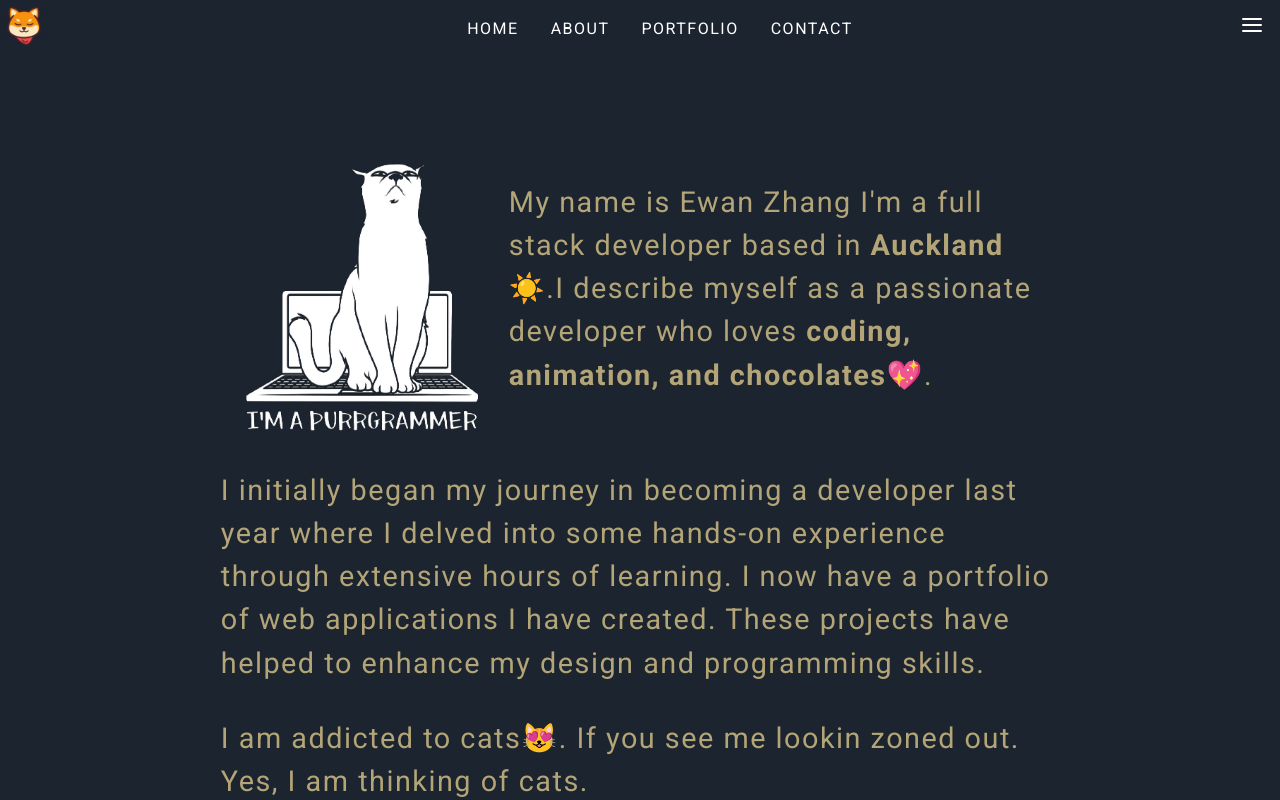
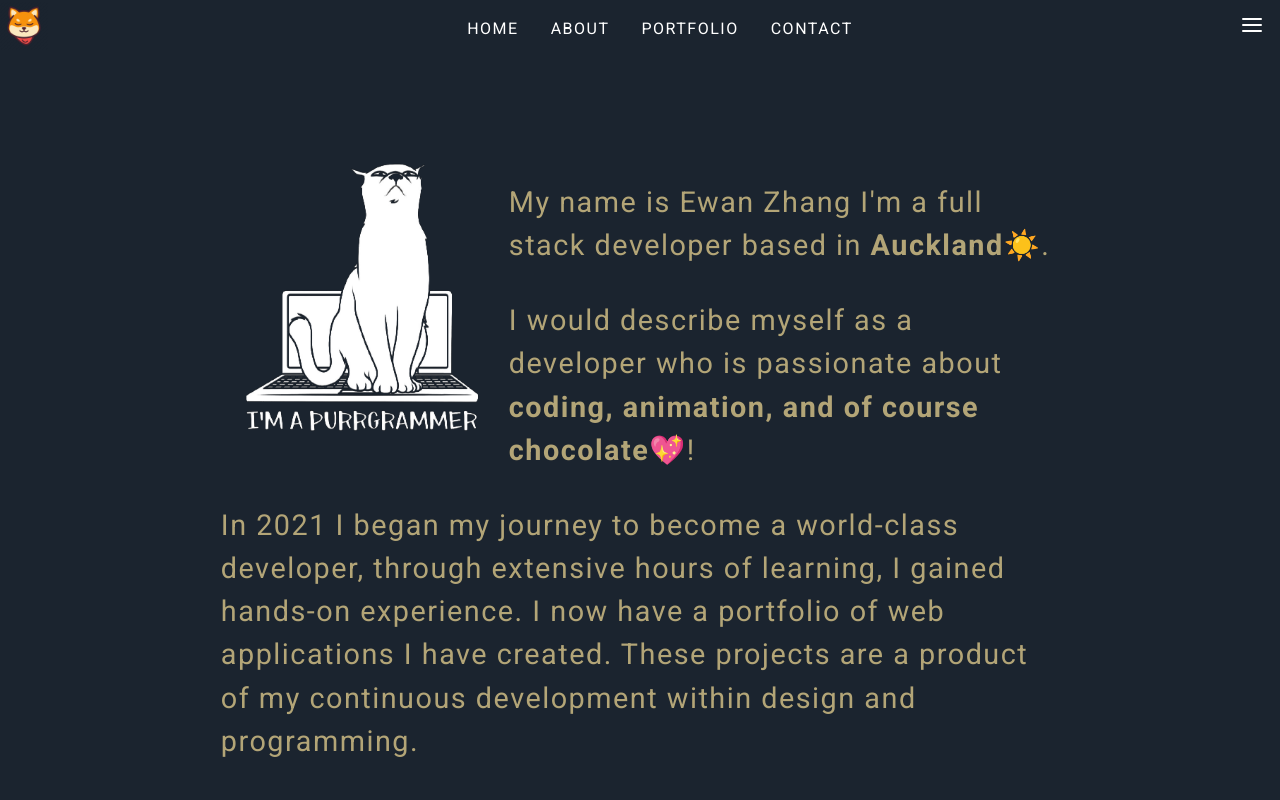
Before and after one commit to zyc2339/Ewan-portfolio, a React (Create React App) app: page /home in a window 1280 px wide. Shown: the top 800 px of the page. Built offline with nearby package versions, Linux system fonts and the light colour scheme.

Commit message:
typo correct

```diff
--- a/public/index.html
+++ b/public/index.html
@@ -2,7 +2,7 @@
 <html lang="en">
   <head>
     <meta charset="utf-8" />
-    <link rel="icon" href="icon.png" />
+    <link rel="icon" href="image/icon.png" />
     <meta name="viewport" content="width=device-width, initial-scale=1" />
     <meta name="theme-color" content="#000000" />
     <meta
--- a/src/components/Home/Home.js
+++ b/src/components/Home/Home.js
@@ -2,13 +2,9 @@ import "./styles/style.css";
 import { FaGithub, FaLinkedinIn } from "react-icons/fa";
 import { useState } from "react";
 import { Outlet, Link } from "react-router-dom";
-import IconButton from "@mui/material/IconButton";
-import Avatar from "@mui/material/Avatar";
 import Menu from "@mui/material/Menu";
 import MenuItem from "@mui/material/MenuItem";
 import { FiMenu } from "react-icons/fi";
-
-import { GrMenu } from "react-icons/gr";
 
 function Home() {
   const [anchorEl, setAnchorEl] = useState(null);
--- a/src/components/Home/main/About.js
+++ b/src/components/Home/main/About.js
@@ -2,28 +2,32 @@ export default function About() {
   return (
     <div className="about">
       {/* <h3>Who is this guy</h3> */}
-      <div class="image">
+      <div className="image">
         <img src="/image/cat-p2.png" alt="cat" />
-        <p>
-          My name is Ewan Zhang I'm a full stack developer based in
-          <b> Auckland</b>☀️.I describe myself as a passionate developer who
-          loves
-          <b> coding, animation, and chocolates</b>💖.
-        </p>
+        <div className="image-box">
+          <p>
+            My name is Ewan Zhang I'm a full stack developer based in
+            <b> Auckland</b>☀️.
+          </p>
+
+          <p>
+            I would describe myself as a developer who is passionate about
+            <b> coding, animation, and of course chocolate</b>💖!
+          </p>
+        </div>
       </div>
       <p>
-        I initially began my journey in becoming a developer last year where I
-        delved into some hands-on experience through extensive hours of
-        learning. I now have a portfolio of web applications I have created.
-        These projects have helped to enhance my design and programming skills.
+        In 2021 I began my journey to become a world-class developer, through
+        extensive hours of learning, I gained hands-on experience. I now have a
+        portfolio of web applications I have created. These projects are a
+        product of my continuous development within design and programming.
       </p>
+      <p>A little bit about me:</p>
       <p>
-        I am addicted to cats😻. If you see me lookin zoned out. Yes, I am
-        thinking of cats.
-      </p>
-      <p>
-        In my free time, you can find me at the gym🏋🏻‍♂️, at the beach🌊 or on the
-        way to some tracks🌳 I've never been.
+        {" "}
+        I am addicted to cats😻. If you see me looking zoned out - yes, I am
+        thinking of cats. In my free time, you can find me at the gym🏋🏻‍♂️, at the
+        beach🌊 or on the way to some explore nature on some bush tracks🌳.
       </p>
     </div>
   );
--- a/src/components/Home/styles/style.css
+++ b/src/components/Home/styles/style.css
@@ -283,6 +283,15 @@ a {
         -ms-flex-pack: space-evenly;
             justify-content: space-evenly;
   }
+  .about .image .image-box {
+    display: -webkit-box;
+    display: -ms-flexbox;
+    display: flex;
+    -webkit-box-orient: vertical;
+    -webkit-box-direction: normal;
+        -ms-flex-direction: column;
+            flex-direction: column;
+  }
   .about h3 {
     font-size: 2.5rem;
   }
@@ -302,7 +311,7 @@ a {
     margin: 0.5rem 19rem 0;
   }
   .box {
-    margin-top: 5rem;
+    margin-top: 2rem;
   }
   .box .card {
     width: 690px;
@@ -313,7 +322,7 @@ a {
     top: -25rem;
     width: 690px;
     height: 25rem;
-    padding: 2rem;
+    padding: 1rem;
     font-size: 1.5rem;
   }
   .box .card .img {
--- a/src/components/Home/styles/style.scss
+++ b/src/components/Home/styles/style.scss
@@ -222,6 +222,10 @@ a {
       display: flex;
       flex-direction: row;
       justify-content: space-evenly;
+      .image-box {
+        display: flex;
+        flex-direction: column;
+      }
     }
 
     h3 {
@@ -247,7 +251,7 @@ a {
     }
   }
   .box {
-    margin-top: 5rem;
+    margin-top: 2rem;
     .card {
       width: 690px;
       height: 25rem;
@@ -257,7 +261,7 @@ a {
         top: -25rem;
         width: 690px;
         height: 25rem;
-        padding: 2rem;
+        padding: 1rem;
         font-size: 1.5rem;
       }
       .img {
```
Also changed, not shown: 1 other file (tests, documents, lock files or other folders).
